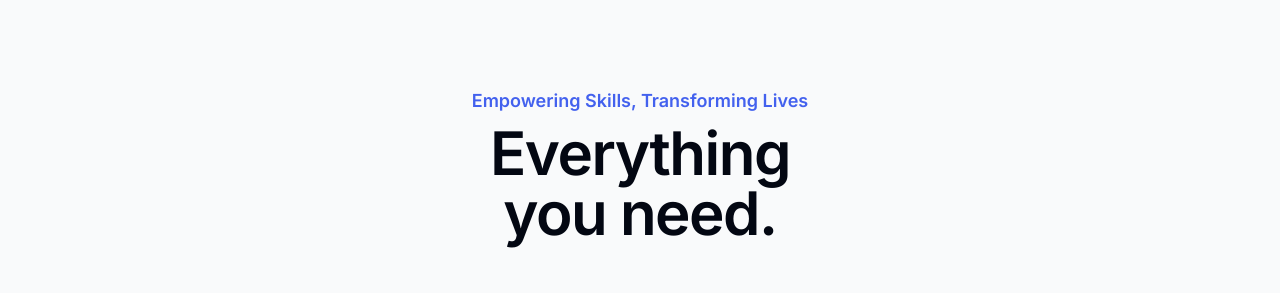
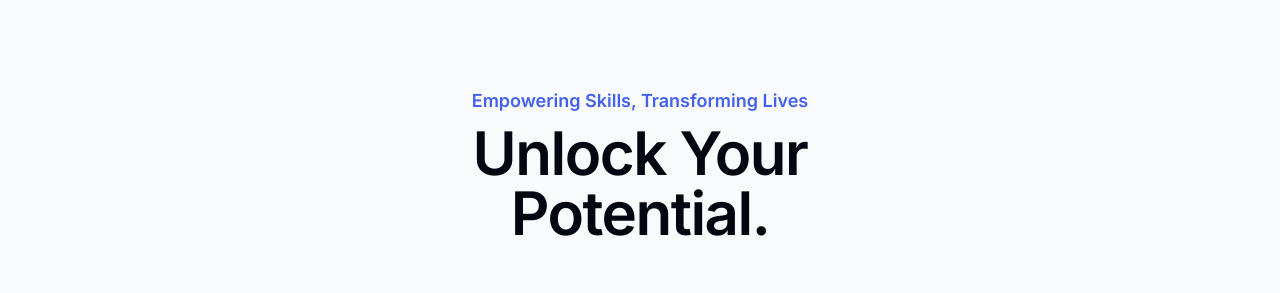
Before and after one commit to asimwethecoder/trainingbootcamp, a Next.js app: page / in a window 1280 px wide. Shown: the part 1720-2013 px from the top of the page. Built offline with nearby package versions, Linux system fonts and the light colour scheme.

Commit message:
Add Bootcamp Calendar heading and update BentoSection

```diff
--- a/app/page.tsx
+++ b/app/page.tsx
@@ -128,7 +128,7 @@ export default function Home() {
       </div>
 
       <div id="calendar" className="max-w-7xl mx-auto px-4 sm:px-6 lg:px-8 py-20">
-        <h2 className="text-3xl font-bold text-gray-900 mb-8 text-center">Bootcamp Calendar</h2>
+        <h2 className="text-6xl font-bold text-gray-900 mb-8 text-center">Bootcamp Calendar</h2>
         <CustomCalendar upcomingEvents={upcomingEvents} />
       </div>
 
--- a/components/BentoSection.tsx
+++ b/components/BentoSection.tsx
@@ -9,7 +9,7 @@ const BentoSection: React.FC = () => {
       <div className="mx-auto max-w-2xl px-6 lg:max-w-7xl lg:px-8">
         <h2 className="text-center text-lg/7 font-semibold text-[#4361ee]">Empowering Skills, Transforming Lives</h2>
         <p className="mx-auto mt-2 max-w-lg text-balance text-center text-3xl font-semibold tracking-tight text-gray-950 sm:text-6xl">
-          Everything you need.
+          Unlock Your Potential.
         </p>
         <div className="mt-10 grid gap-4 sm:mt-16 lg:grid-cols-3 lg:grid-rows-2">
           <div className="relative lg:row-span-2">
```
